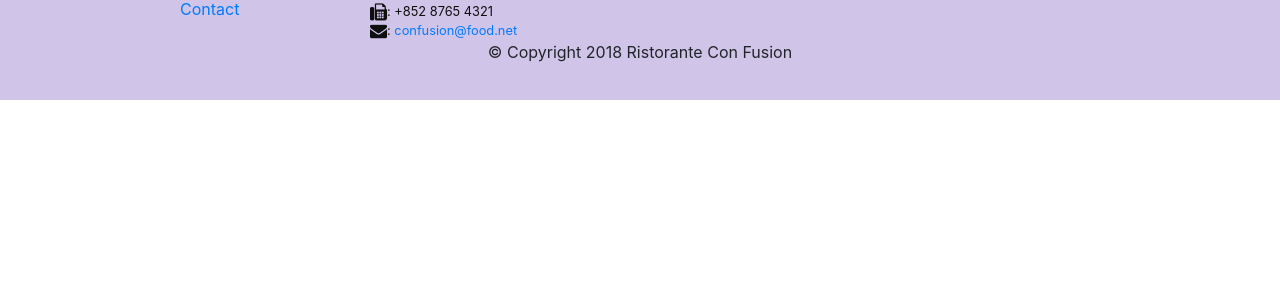
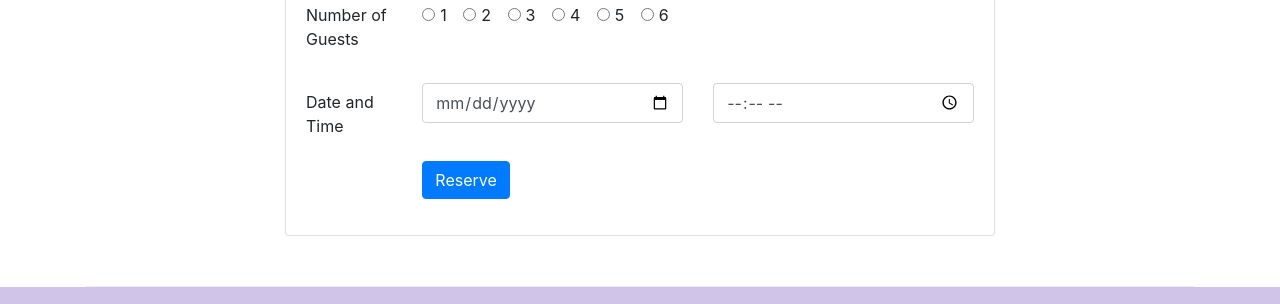
Before and after one commit to Hoverok/conFusion, a website: page index.html in a window 1280 px wide. Shown: the part 1611-1915 px from the top of the page. Before the commit the page ends 1711 px from the top, so only its background shows below. Drawn offline with nearby package versions, Linux system fonts and the light colour scheme.

Commit message:
Assignment 2 Task 1 complete

```diff
--- a/index.html
+++ b/index.html
@@ -66,7 +66,8 @@
                 <div class="media">
                     <img class="d-flex mr-3 img-thumbnail align-self-center" src="img/uthappizza.png" alt="uthappizza">
                     <div class="media-body">
-                        <h2 class="mt-0">Uthappizza<span class="badge badge-danger">HOT</span> <span class="badge badge-pill badge-secondary">$4.99</span></h2>
+                        <h2 class="mt-0">Uthappizza<span class="badge badge-danger">HOT</span> <span
+                                class="badge badge-pill badge-secondary">$4.99</span></h2>
                         <p class="d-none d-sm-block">A unique combination of Indian Uthappam (pancake) and Italian
                             pizza, topped with Cerignola olives, ripe vine cherry tomatoes, Vidalia onion, Guntur
                             chillies and Buffalo Paneer.</p>
@@ -105,7 +106,74 @@
                 </div>
             </div>
         </div>
+        <div class="row row-content align-items-center">
+            <!--RESERVATION -->
+            <div class="col-12 offset-sm-2 col-sm-8">
+                <div class="card">
+                    <h3 class="card-header text-white bg-warning">Reserve a Table</h3>
+                    <div class="card-body">
+                        <form>
+                            <div class="form-group row">
+                                <p class="col-12 col-lg-2" class="form-control">Number of Guests</p>
+                                <div class="col-12 col-lg-10">
+                                    <!--using lg because "<p>" looks rly bad on md and smaller-->
+                                    <!--name has to be the same, if not then multiple radios get selectable-->
+                                    <div class="form-check form-check-inline">
+                                        <input class="form-check-input" type="radio" name="numberOfGuests"
+                                            id="nrGuests1" value="">
+                                        <label class="form-check-label" for="nrGuests1">1</label>
+                                    </div>
+                                    <div class="form-check form-check-inline">
+                                        <input class="form-check-input" type="radio" name="numberOfGuests"
+                                            id="nrGuests2" value="">
+                                        <label class="form-check-label" for="nrGuests2">2</label>
+                                    </div>
+                                    <div class="form-check form-check-inline">
+                                        <input class="form-check-input" type="radio" name="numberOfGuests"
+                                            id="nrGuests3" value="">
+                                        <label class="form-check-label" for="nrGuests3">3</label>
+                                    </div>
+                                    <div class="form-check form-check-inline">
+                                        <input class="form-check-input" type="radio" name="numberOfGuests"
+                                            id="nrGuests4" value="">
+                                        <label class="form-check-label" for="nrGuests4">4</label>
+                                    </div>
+                                    <div class="form-check form-check-inline">
+                                        <input class="form-check-input" type="radio" name="numberOfGuests"
+                                            id="nrGuests5" value="">
+                                        <label class="form-check-label" for="nrGuests5">5</label>
+                                    </div>
+                                    <div class="form-check form-check-inline">
+                                        <input class="form-check-input" type="radio" name="numberOfGuests"
+                                            id="nrGuests6" value="">
+                                        <label class="form-check-label" for="nrGuests6">6</label>
+                                    </div>
+                                </div>
+                            </div>
+                            <div class="form-group row">
+                                <label for="dateForm" class="col-md-2 col-form-label">Date and Time</label>
+                                <div class="col-md-5">
+                                    <input type="date" class="form-control" id="dateForm" name="dateForm"
+                                        placeholder="Date">
+                                </div>
+                                <div class="col-md-5">
+                                    <input type="time" class="form-control" id="timeForm" name="timeForm"
+                                        placeholder="Time">
+                                </div>
+                            </div>
+                            <div class="form-group row">
+                                <div class="offset-md-2 col-md-10">
+                                    <button class="btn btn-primary" type="submit">Reserve</button>
+                                </div>
+                            </div>
+                        </form>
+                    </div>
+                </div>
+            </div>
+        </div>
     </div>
+
+
 
     <footer class="footer">
         <div class="container">
```
